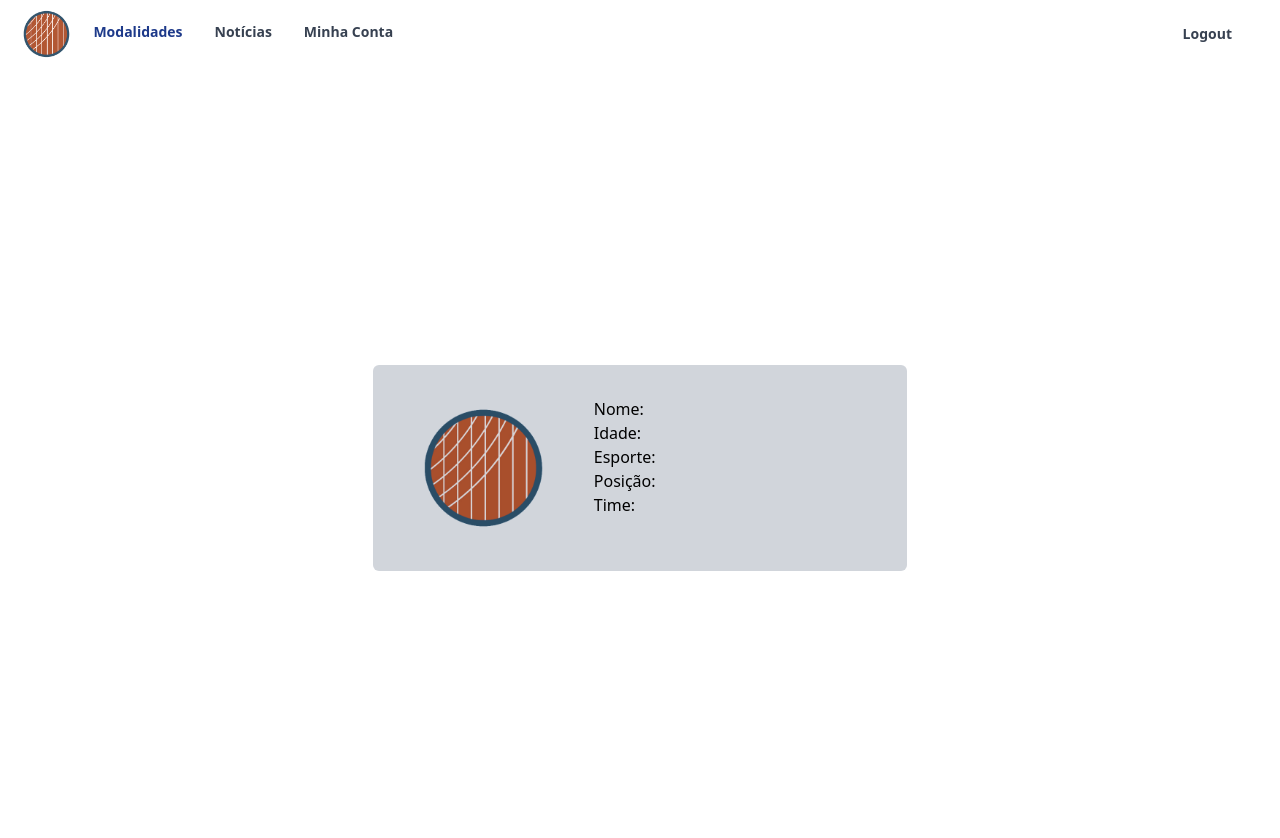
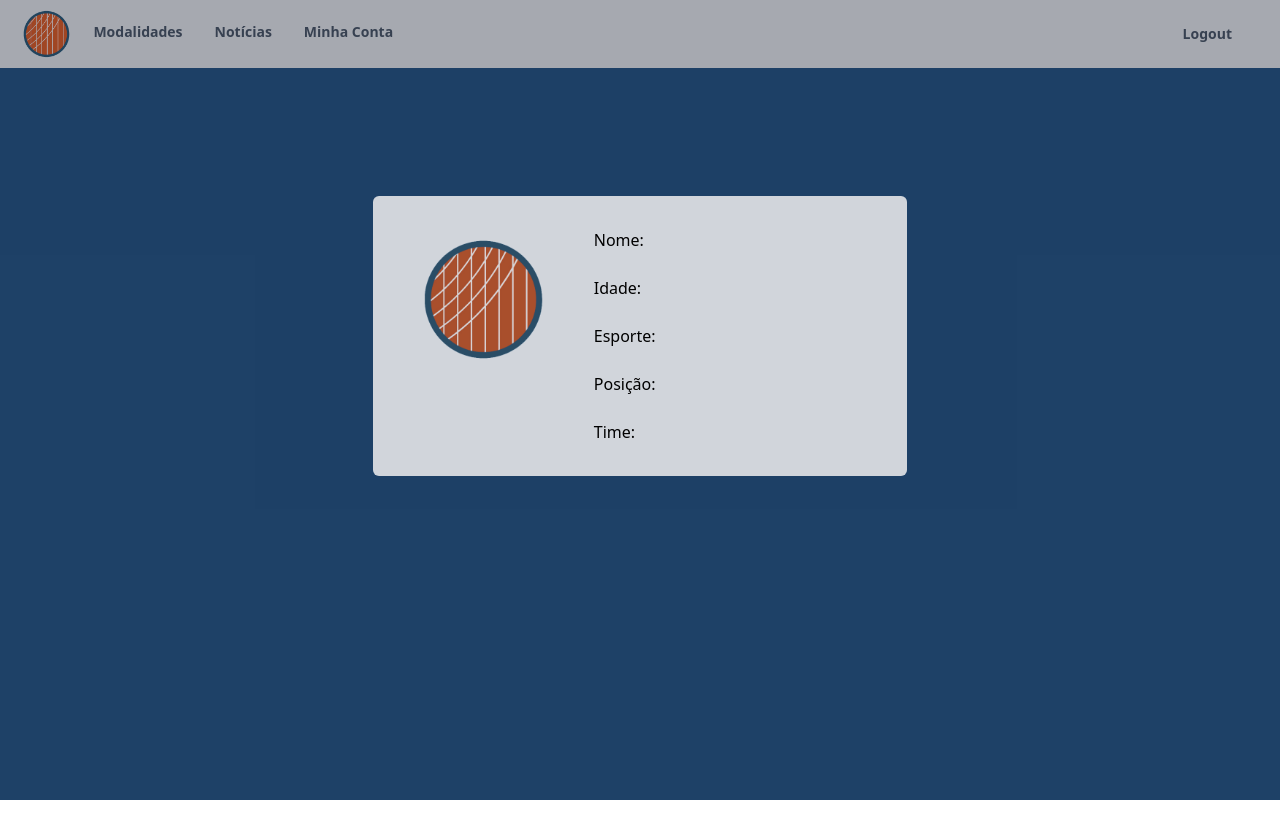
Before and after one commit to snow-sr/teste-teste, a Vue app: page /Profile in a window 1280 px wide. Shown: the top 838 px of the page. After the commit the page ends 800 px from the top, so only its background shows below. Built offline with nearby package versions, Linux system fonts and the light colour scheme.

Commit message:
estilizando perfil e navbar

```diff
--- a/src/components/Navbar.vue
+++ b/src/components/Navbar.vue
@@ -7,17 +7,25 @@
             </a>
                 <ul class="flex flex-col p-4 mt-4 border border-gray-100 rounded-lg md:flex-row md:space-x-8 md:mt-0 md:text-sm md:font-medium md:border-0">
                     <li>
-                        <a href="#"
-                            class="block font-bold py-2 pl-3 pr-4 text-white bg-blue-900 rounded md:bg-transparent md:text-blue-900 md:p-0"
-                            aria-current="page">Modalidades</a>
+                        <a
+                            href="#"
+                            class="block font-bold py-2 pl-3 pr-4 text-gray-700 rounded hover:bg-gray-100 md:hover:bg-transparent md:border-0 md:hover:text-blue-900 md:p-0">
+                            Modalidades
+                        </a>
                     </li>
                     <li>
-                        <a href="#"
-                            class="block font-bold py-2 pl-3 pr-4 text-gray-700 rounded hover:bg-gray-100 md:hover:bg-transparent md:border-0 md:hover:text-blue-900 md:p-0">Notícias</a>
+                        <a
+                            href="#"
+                            class="block font-bold py-2 pl-3 pr-4 text-gray-700 rounded hover:bg-gray-100 md:hover:bg-transparent md:border-0 md:hover:text-blue-900 md:p-0">
+                            Notícias
+                        </a>
                     </li>
                     <li>
-                        <a href="#"
-                            class="block font-bold py-2 pl-3 pr-4 text-gray-700 rounded hover:bg-gray-100 md:hover:bg-transparent md:border-0 md:hover:text-blue-900 md:p-0">Minha Conta</a>
+                        <a
+                            href="#"
+                            class="block font-bold py-2 pl-3 pr-4 text-gray-700 rounded hover:bg-gray-100 md:hover:bg-transparent md:border-0 md:hover:text-blue-900 md:p-0">
+                            Minha Conta
+                        </a>
                     </li>
                 </ul>
         </div>
--- a/src/components/ProfileInfo.vue
+++ b/src/components/ProfileInfo.vue
@@ -4,7 +4,7 @@
         <div class="w-2/6">
             <img src="./../assets/bola.png" class="w-full" alt="">
         </div>
-        <div class="w-4/6 pl-8">
+        <div class="w-4/6 pl-8 flex flex-col gap-6">
             <!-- Informations -->
             <h1>Nome: </h1>
             <h1>Idade: </h1>
--- a/src/views/Profile.vue
+++ b/src/views/Profile.vue
@@ -14,10 +14,14 @@ export default {
 }
 </script>
 <template>
-    <div class="h-screen bg-secondary">
-        <Navbar/>
-        <div class="flex h-screen justify-center items-center">
-            <profile/>
+    <div class="h-screen bg-gray-700">
+        <div class="bg-primary min-h-full">
+            <div class="bg-nav">
+                <Navbar/>
+            </div>
+            <div class="flex justify-center mt-32">
+                <profile/>
+            </div>
         </div>
     </div>
 </template>
```
